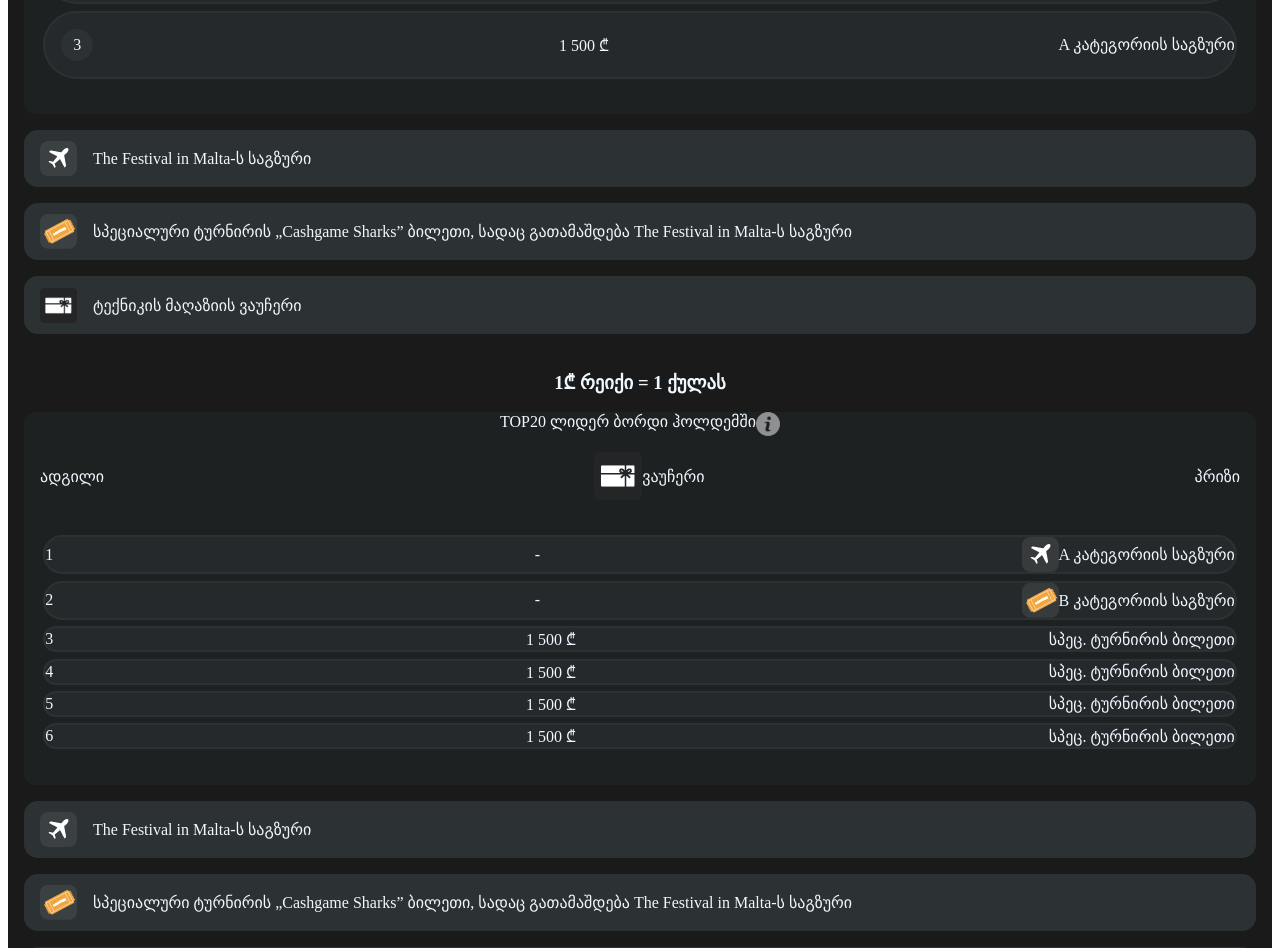
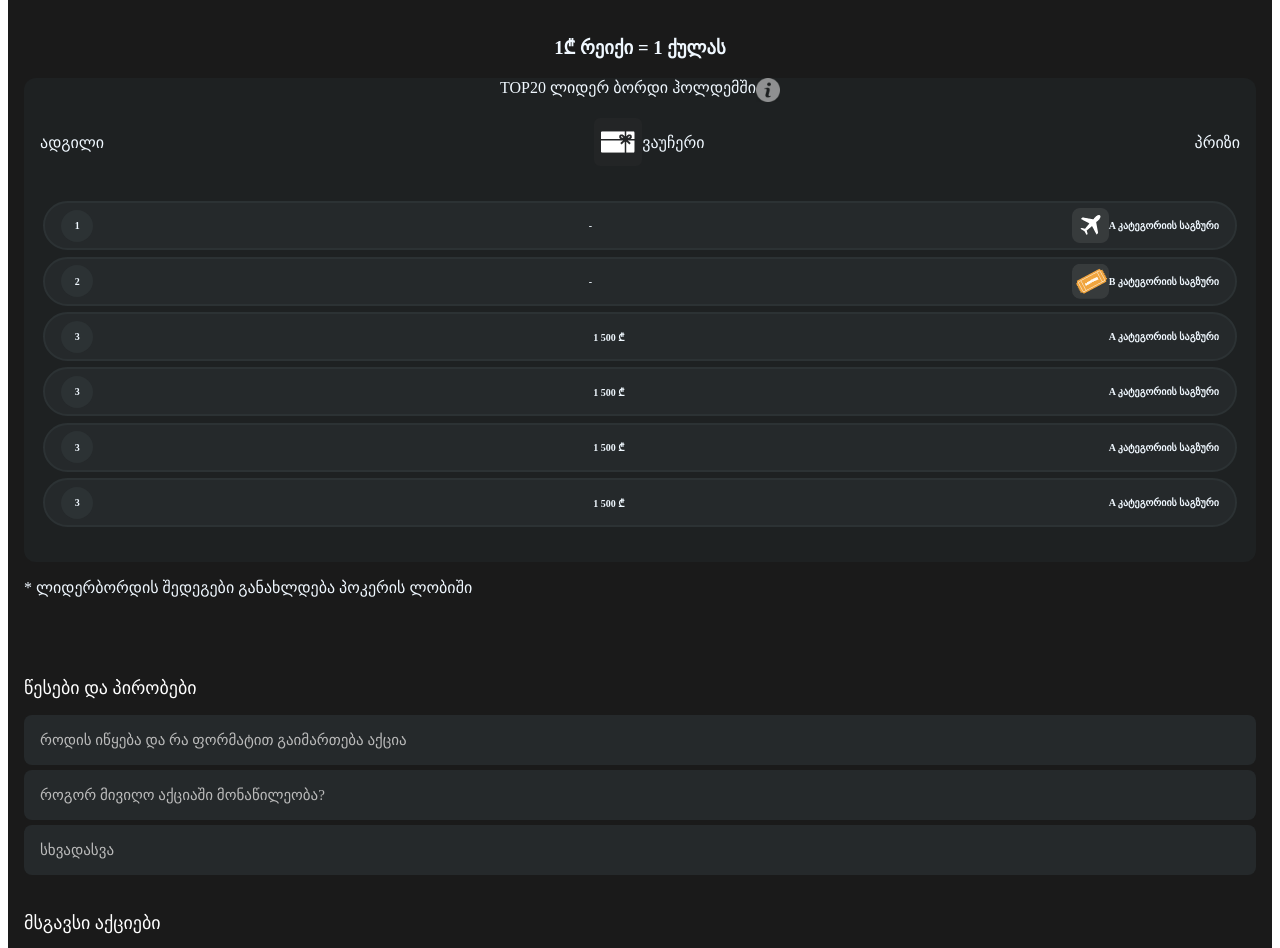
Before and after one commit to Turagats/Level_Up, a React (Create React App) app: page / in a window 1280 px wide. Shown: the part 1202-2150 px from the top of the page. Built offline with nearby package versions, Linux system fonts and the light colour scheme.

Commit message:
from dummy to smart

```diff
--- a/src/App.js
+++ b/src/App.js
@@ -1,6 +1,6 @@
 import Header from "./Components/Header";
 import Seasons from "./Components/Seasons";
-import Footer from "./Components/Footer";
+// import Footer from "./Components/Footer";
 import "./App.scss";
 
 function App() {
--- a/src/App.scss
+++ b/src/App.scss
@@ -17,7 +17,7 @@
       border-radius: 5px;
       background-color: $base-orange;
       color: $base-text;
-      padding:0.2rem 0.5rem;
+      padding: 0.2rem 0.5rem;
     }
   }
 }
--- a/src/Components/Footer.scss
+++ b/src/Components/Footer.scss
@@ -7,12 +7,13 @@
   .footer-section-1 {
     display: flex;
     flex-direction: column;
-    padding: 1rem;
+    margin: 2rem 0;
+    // padding: 1rem;
 
     .footer-section-title {
       color: white;
       font-size: 18px;
-      margin-bottom: 0.3rem;
+      margin-bottom: 1rem;
     }
     .footer-TC {
       display: flex;
@@ -35,12 +36,12 @@
   .footer-section-2 {
     display: flex;
     flex-direction: column;
-    padding: 1rem;
+    // padding: 1rem;
 
     .footer-section-title {
       color: white;
       font-size: 18px;
-      margin-bottom: 0.5rem;
+      margin-bottom: 1rem;
     }
 
     .footer-image-section {
--- a/src/Components/SeasonComponents/CashComponent.js
+++ b/src/Components/SeasonComponents/CashComponent.js
@@ -5,6 +5,7 @@ import giftlogo from "../../Assets/gift.png";
 import planelogo from "../../Assets/travel-icon-sm.png";
 import ticketlogo from "../../Assets/ticket-icon-sm.png";
 import Footer from "../Footer";
+import TopTwentyLeaderBoard from "./SeasonUI/TopTwentyLeaderBoard";
 
 export default function CashComponent() {
   const topTwentyLeaderboard = [
@@ -48,145 +49,17 @@ export default function CashComponent() {
 
   return (
     <section className="cash-main-container">
-      <div className="cash-h3">
-        <h3>1₾ რეიქი = 1 ქულას</h3>
-      </div>
-      <div className="cash-section-leaderboard-container">
-        <div className="cash-section-leaderboard-header-title">
-          <span>TOP20 ლიდერ ბორდი ჰოლდემში</span>
-          <img alt="infologo" src={infologo} />
-        </div>
-        <div className="cash-section-leaderboard">
-          <div className="cash-section-leaderboard-title">
-            <span>ადგილი</span>
-            <div className="cash-section-gift">
-              <img alt="giftlogo" src={giftlogo} />
-              <span>ვაუჩერი</span>
-            </div>
-            <span>პრიზი</span>
-          </div>
-          <ul className="cash-section-lists">
-            {topTwentyLeaderboard.map((item) => {
-              return (
-                <li className="cash-section-list" key={item.placement}>
-                  <div className="cash-placement">{item.placement}</div>
-                  <span>{item.voucher}</span>
-                  <div className="cash-list-logo">
-                    <img alt={""} src={item.image} />
-                    <span>{item.prize}</span>
-                  </div>
-                </li>
-              );
-            })}
-          </ul>
-        </div>
-      </div>
-      <div className="cash-prize-section">
-        <div className="cash-prize-section-list">
-          <div className="border-line"></div>
-          <img alt="" src={planelogo} />
-          <span>The Festival in Malta-ს საგზური</span>
-        </div>
-        <div className="cash-prize-section-list">
-          <div className="border-line"></div>
-          <img alt="" src={ticketlogo} />
-          <span>
-            სპეციალური ტურნირის „Cashgame Sharks” ბილეთი, სადაც გათამაშდება The
-            Festival in Malta-ს საგზური
-          </span>
-        </div>
-        <div className="cash-prize-section-list">
-          <div className="border-line"></div>
-          <img alt="" src={giftlogo} />
-          <span>ტექნიკის მაღაზიის ვაუჩერი</span>
-        </div>
-      </div>
+      <TopTwentyLeaderBoard
+        info={infologo}
+        gift={giftlogo}
+        board={topTwentyLeaderboard}
+      />
+      <TopTwentyLeaderBoard
+        info={infologo}
+        gift={giftlogo}
+        board={topTwentyLeaderboard}
+      />
 
-      <div className="cash-h3">
-        <h3>1₾ რეიქი = 1 ქულას</h3>
-      </div>
-      <div className="cash-section-leaderboard-container">
-        <div className="cash-section-leaderboard-header-title">
-          <span>TOP20 ლიდერ ბორდი ჰოლდემში</span>
-          <img alt="infologo" src={infologo} />
-        </div>
-        <div className="cash-section-leaderboard">
-          <div className="cash-section-leaderboard-title">
-            <span>ადგილი</span>
-            <div className="cash-section-gift">
-              <img alt="giftlogo" src={giftlogo} />
-              <span>ვაუჩერი</span>
-            </div>
-            <span>პრიზი</span>
-          </div>
-          <ul className="cash-section-lists">
-            <li className="cash-section-list">
-              <div>1</div>
-              <span>-</span>
-              <div className="cash-list-logo">
-                <img alt="planelogo" src={planelogo} />
-                <span>A კატეგორიის საგზური</span>
-              </div>
-            </li>
-            <li className="cash-section-list">
-              <div>2</div>
-              <span>-</span>
-              <div className="cash-list-logo">
-                <img alt="ticketlogo" src={ticketlogo} />
-                <span>B კატეგორიის საგზური</span>
-              </div>
-            </li>
-            <li className="cash-section-list">
-              <div>3</div>
-              <span>1 500 ₾</span>
-              <div>
-                <span>სპეც. ტურნირის ბილეთი</span>
-              </div>
-            </li>
-            <li className="cash-section-list">
-              <div>4</div>
-              <span>1 500 ₾</span>
-              <div>
-                <span>სპეც. ტურნირის ბილეთი</span>
-              </div>
-            </li>
-            <li className="cash-section-list">
-              <div>5</div>
-              <span>1 500 ₾</span>
-              <div>
-                <span>სპეც. ტურნირის ბილეთი</span>
-              </div>
-            </li>
-            <li className="cash-section-list">
-              <div>6</div>
-              <span>1 500 ₾</span>
-              <div>
-                <span>სპეც. ტურნირის ბილეთი</span>
-              </div>
-            </li>
-          </ul>
-        </div>
-      </div>
-      <div className="cash-prize-section">
-        <div className="cash-prize-section-list">
-          <div className="border-line"></div>
-          <img alt="" src={planelogo} />
-          <span>The Festival in Malta-ს საგზური</span>
-        </div>
-        <div className="cash-prize-section-list">
-          <div className="border-line"></div>
-          <img alt="" src={ticketlogo} />
-          <span>
-            სპეციალური ტურნირის „Cashgame Sharks” ბილეთი, სადაც გათამაშდება The
-            Festival in Malta-ს საგზური
-          </span>
-        </div>
-        <div className="cash-prize-section-list">
-          <div className="border-line"></div>
-          <img alt="" src={giftlogo} />
-          <span>ტექნიკის მაღაზიის ვაუჩერი</span>
-        </div>
-      </div>
       <div className="cash-info-update">
         * ლიდერბორდის შედეგები განახლდება პოკერის ლობიში
       </div>
--- a/src/Components/SeasonComponents/CashComponent.scss
+++ b/src/Components/SeasonComponents/CashComponent.scss
@@ -1,7 +1,7 @@
 @import "../../Styles/Mixins.scss";
 
 .cash-main-container {
-  @include center-content();
+  // @include center-content();
   flex-direction: column;
   border-radius: 16px;
   color: aliceblue;
@@ -36,6 +36,7 @@
         flex-direction: column;
         padding: 1rem;
         background-color: $base-gray-2;
+
         .cash-section-list {
           display: flex;
           justify-content: space-between;
@@ -44,6 +45,12 @@
           border-radius: 76px;
           border: 2px solid $base-gray;
           margin: 0.2rem;
+          font-size: 10px;
+          font-weight: bold;
+          max-height: 45px;
+          .cash-list-logo {
+            margin-right: 1rem;
+          }
           .cash-placement {
             display: flex;
             align-items: center;
--- /dev/null
+++ b/src/Components/SeasonComponents/SeasonUI/TopTwentyLeaderBoard.js
@@ -0,0 +1,42 @@
+import React from "react";
+import "./TopTwentyLeaderBoard.scss";
+
+export default function TopTwentyLeaderBoard(props) {
+  return (
+    <div className="top-twenty-container">
+      <div className="cash-h3">
+        <h3>1₾ რეიქი = 1 ქულას</h3>
+      </div>
+      <div className="cash-section-leaderboard-container">
+        <div className="cash-section-leaderboard-header-title">
+          <span>TOP20 ლიდერ ბორდი ჰოლდემში</span>
+          <img alt="infologo" src={props.info} />
+        </div>
+        <div className="cash-section-leaderboard">
+          <div className="cash-section-leaderboard-title">
+            <span>ადგილი</span>
+            <div className="cash-section-gift">
+              <img alt="giftlogo" src={props.gift} />
+              <span>ვაუჩერი</span>
+            </div>
+            <span>პრიზი</span>
+          </div>
+          <ul className="cash-section-lists">
+            {props.board.map((item) => {
+              return (
+                <li className="cash-section-list" key={item.placement}>
+                  <div className="cash-placement">{item.placement}</div>
+                  <span>{item.voucher}</span>
+                  <div className="cash-list-logo">
+                    <img alt={""} src={item.image} />
+                    <span>{item.prize}</span>
+                  </div>
+                </li>
+              );
+            })}
+          </ul>
+        </div>
+      </div>
+    </div>
+  );
+}
--- /dev/null
+++ b/src/Components/SeasonComponents/SeasonUI/TopTwentyLeaderBoard.scss
@@ -0,0 +1,7 @@
+.top-twenty-container {
+  .cash-h3 {
+    display: flex;
+    justify-content: center;
+    // align-items: center;
+  }
+}
```
